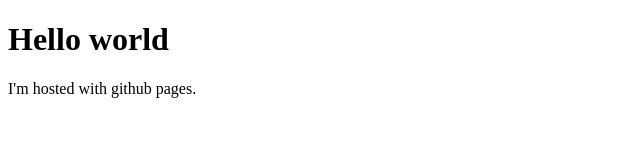
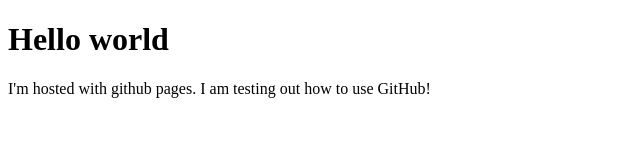
Before and after one commit to cjburgett/cjburgett.github.io, a plain HTML site: page index.html in a window 1280 px wide. Shown: the whole page, without its empty margins (0-640 px from the left). Drawn offline with Linux system fonts and the light colour scheme.

Commit message:
Update test index.html

```diff
--- a/index.html
+++ b/index.html
@@ -2,6 +2,6 @@
 <html>
 <body>
 <h1>Hello world</h1>
-<p>I'm hosted with github pages.</p>
+<p>I'm hosted with github pages. I am testing out how to use GitHub!</p>
 </body>
 </html>
```
